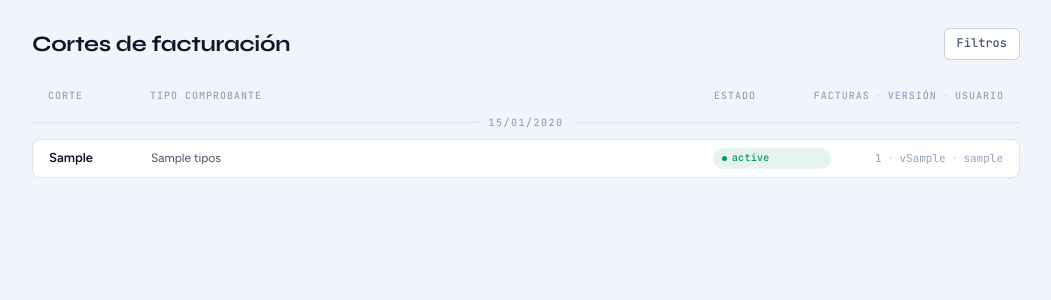
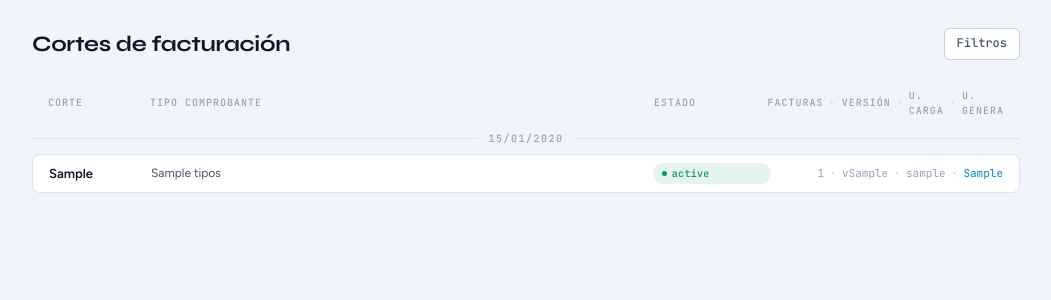
Before and after one commit to Proasepsis/despacha, a Django app: template cortes/templates/cortes/lista.html in a window 1280 px wide. Shown: the top 300 px of the page, without its empty margins (228-1279 px from the left). Run offline with Django 5.2, Linux system fonts and the light colour scheme; tables that the repository leaves empty hold one stand-in row (values such as "Sample post"); the template is opened without the code that fills it: values that come from a table or form of the project are taken from there, most other values are stand-ins (such as "Sample title", 1, 10 or a date in 2020); parts of the project's set-up code (start-up, migrations or seed data) failed here and were passed over.

Commit message:
feat: mostrar U. Carga y U. Genera en lista de cortes

```diff
--- a/cortes/templates/cortes/lista.html
+++ b/cortes/templates/cortes/lista.html
@@ -74,7 +74,9 @@
         <span class="meta-dot">·</span>
         <span>Versión</span>
         <span class="meta-dot">·</span>
-        <span>Usuario</span>
+        <span>U. Carga</span>
+        <span class="meta-dot">·</span>
+        <span>U. Genera</span>
     </span>
 </div>
 
@@ -98,6 +100,10 @@
                     <span>v{{ corte.version_actual }}</span>
                     <span class="meta-dot">·</span>
                     <span>{{ corte.usuario_carga.username }}</span>
+                    {% if corte.usuario_genera %}
+                    <span class="meta-dot">·</span>
+                    <span class="meta-genera">{{ corte.usuario_genera }}</span>
+                    {% endif %}
                 </div>
             </a>
             {% endfor %}
@@ -136,7 +142,7 @@
 .cortes-header,
 .corte-row {
     display: grid;
-    grid-template-columns: 90px 1fr 118px 160px;
+    grid-template-columns: 90px 1fr 118px 220px;
     align-items: center;
     gap: 0 .75rem;
     padding: .5rem 1rem;
@@ -226,6 +232,7 @@
     color: var(--text-muted);
 }
 .meta-dot { color: var(--border-mid); }
+.meta-genera { color: var(--accent); }
 
 .grupo-sep {
     height: 0;
--- a/cortes/views.py
+++ b/cortes/views.py
@@ -69,7 +69,7 @@ class ListaCortesView(LoginRequiredMixin, ListView):
 
         qs = super().get_queryset().annotate(
             documentos_count=Count("documentos"),
-        ).prefetch_related("documentos").order_by("-fecha", "numero_corte", "adicional_letra")
+        ).prefetch_related("documentos", "versiones__usuario").order_by("-fecha", "numero_corte", "adicional_letra")
 
         if not hay_filtro:
             hace_30 = timezone.localdate() - timedelta(days=30)
@@ -101,6 +101,8 @@ class ListaCortesView(LoginRequiredMixin, ListView):
         for corte in ctx["cortes"]:
             tipos = sorted({d.tipo_comprobante for d in corte.documentos.all() if d.tipo_comprobante})
             corte.tipos = "·".join(tipos) if tipos else "—"
+            versiones = sorted(corte.versiones.all(), key=lambda v: v.numero)
+            corte.usuario_genera = versiones[-1].usuario.username if versiones else None
 
         dias = []
         for fecha, fecha_iter in groupby(ctx["cortes"], key=lambda c: c.fecha):
```
